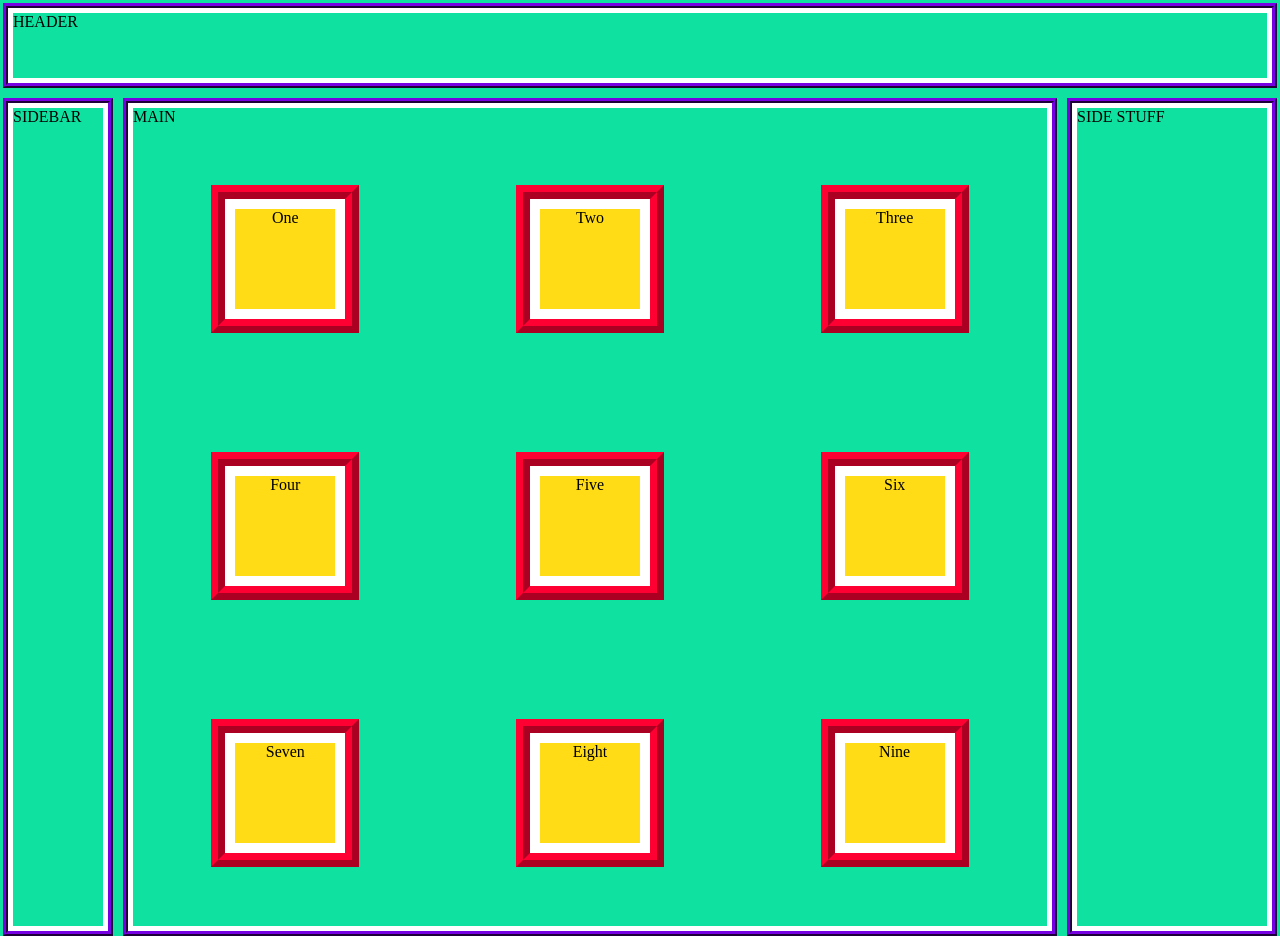
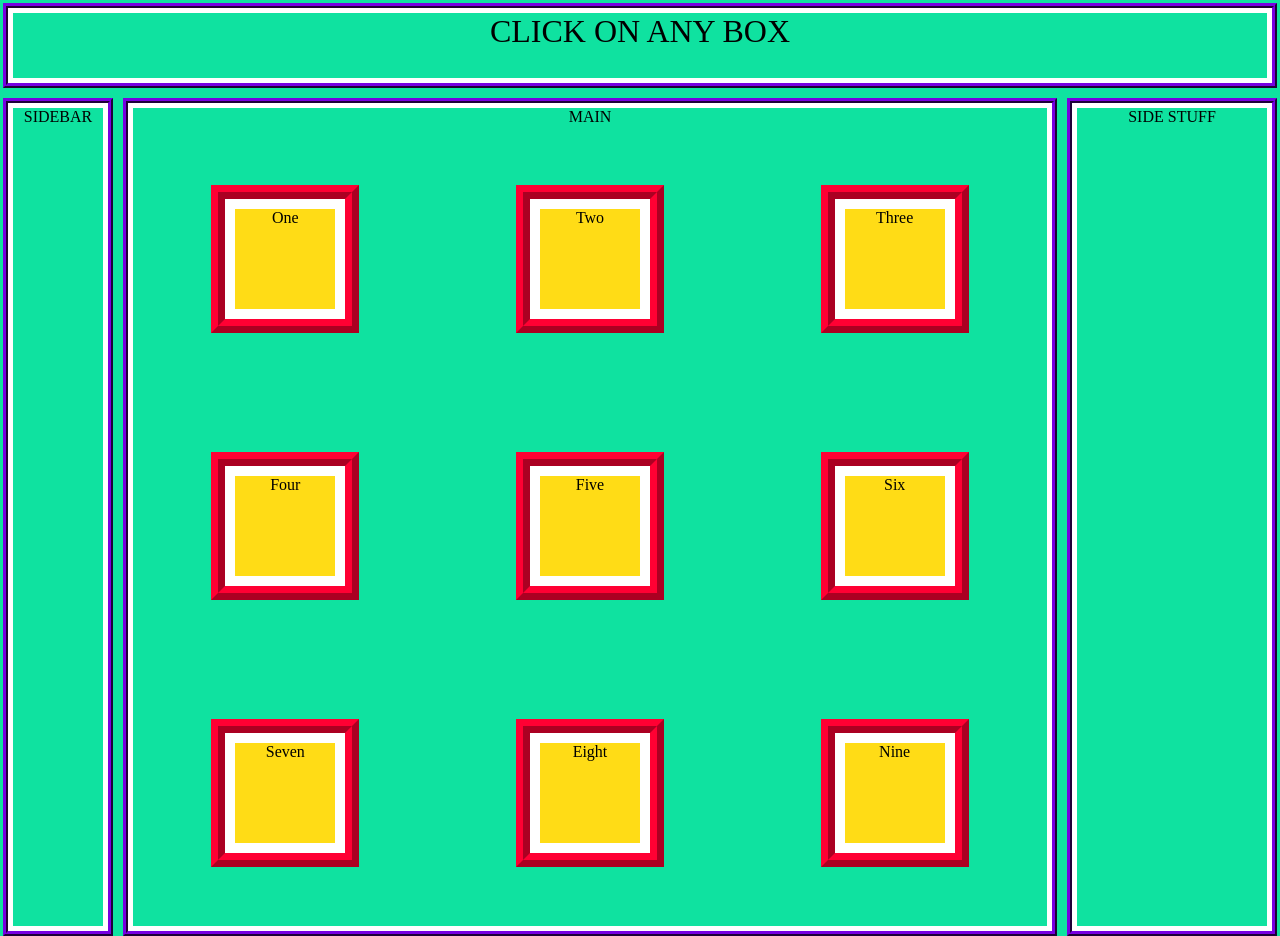
Before and after one commit to Olisun/CSS-Grid-Practice, a plain HTML site: page index.html in a window 1280 px wide. Shown: the top 936 px of the page. Drawn offline with Linux system fonts and the light colour scheme.

Commit message:
made modifications to index.html and style.css

```diff
--- a/css/style.css
+++ b/css/style.css
@@ -141,7 +141,13 @@
     outline: 14px ridge rgba(255, 0, 51, 1);
   }
 
+  #header, #sideBar, #main, #sideStuff, #footer {
+    text-align: center;
+  }
 
+  #header {
+    font-size: 32px;
+  }
   /* $color1: rgba(74, 0, 140, 1);
 $color2: rgba(15, 226, 160, 1);
 $color3: rgba(255, 0, 51, 1);
--- a/index.html
+++ b/index.html
@@ -11,9 +11,9 @@
 
 <body>
   <div class="parentMain">
-    <div class="div1Main">HEADER</div>
-    <div class="div2Main">SIDEBAR</div>
-    <div class="div3Main">MAIN
+    <div class="div1Main" id="header">CLICK ON ANY BOX</div>
+    <div class="div2Main" id="sideBar">SIDEBAR</div>
+    <div class="div3Main" id="main">MAIN
       <div class="parent">
         <div id="div1">One</div>
         <div id="div2">Two</div>
@@ -26,8 +26,8 @@
         <div id="div9">Nine</div>
       </div>
     </div>
-    <div class="div4Main">SIDE STUFF</div>
-    <div class="div5Main">FOOTER</div>
+    <div class="div4Main" id="sideStuff">SIDE STUFF</div>
+    <div class="div5Main" id="footer">FOOTER</div>
   </div>
 
   <script type="text/javascript" src="js/index.js"></script>
```
Lines whose indentation alone changed are shown as unchanged.
